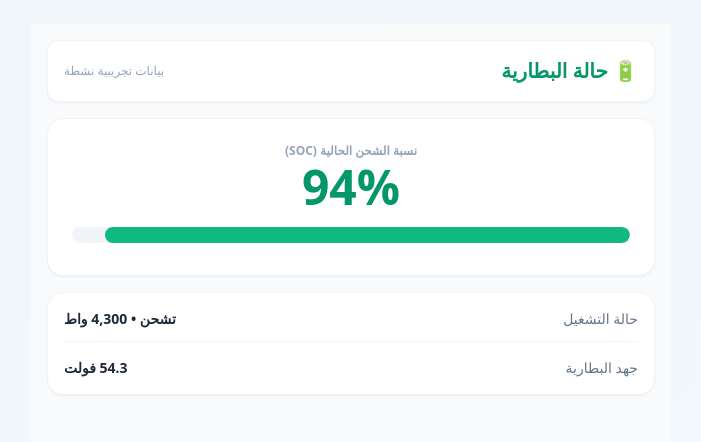
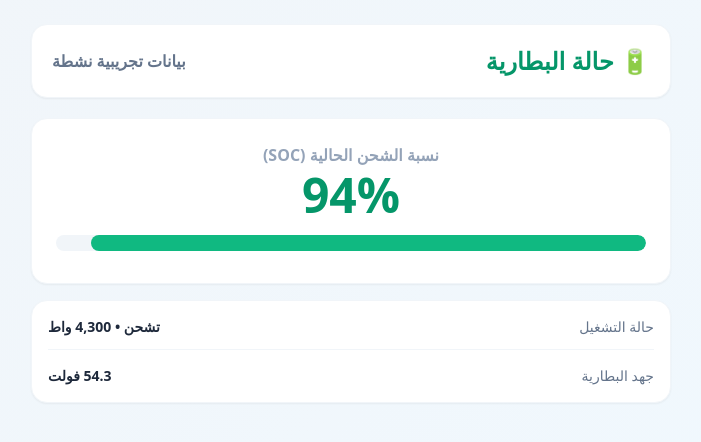
Before and after one commit to mahmoudbir-glitch/Shamsak, a Next.js app: page /battery in a window 1280 px wide. Shown: the top 442 px of the page, without its empty margins (289-990 px from the left). Built offline with nearby package versions, Linux system fonts and the light colour scheme.

Commit message:
style: standardize battery page typography

```diff
--- a/src/app/battery/page.tsx
+++ b/src/app/battery/page.tsx
@@ -9,14 +9,14 @@ export default function BatteryPage() {
   const [voltage, setVoltage] = useState<number>(54.3);
 
   return (
-    <div className="min-h-screen bg-slate-50 p-4 pb-24 text-right" dir="rtl">
-      <div className="flex justify-between items-center bg-white p-4 rounded-xl shadow-sm mb-4 border border-slate-100">
-        <h1 className="text-xl font-bold text-emerald-600 flex items-center gap-1.5">🔋 حالة البطارية</h1>
-        <div className="text-xs text-slate-400">بيانات تجريبية نشطة</div>
+    <div className="w-full text-right" dir="rtl">
+      <div className="flex justify-between items-center bg-white p-5 rounded-2xl shadow-sm mb-5 border border-slate-100">
+        <h1 className="text-2xl font-extrabold text-emerald-600 flex items-center gap-1.5">🔋 حالة البطارية</h1>
+        <div className="text-base font-semibold text-slate-500">بيانات تجريبية نشطة</div>
       </div>
 
       <div className="bg-white p-6 rounded-2xl shadow-sm border border-slate-100 mb-4 text-center">
-        <span className="text-xs font-bold text-slate-400 block mb-1">نسبة الشحن الحالية (SOC)</span>
+        <span className="text-base font-semibold text-slate-400 block mb-1">نسبة الشحن الحالية (SOC)</span>
         <span className="text-5xl font-black text-emerald-600 block mb-4">{soc}%</span>
         <div className="w-full h-4 rounded-full bg-slate-100 overflow-hidden mb-2">
           <div className="bg-emerald-500 h-full rounded-full transition-all duration-500" style={{ width: `${soc}%` }}></div>
@@ -26,7 +26,7 @@ export default function BatteryPage() {
       <div className="bg-white p-4 rounded-2xl shadow-sm border border-slate-100 mb-6 space-y-4">
         <div className="flex justify-between items-center border-b border-slate-100 pb-3 text-sm">
           <span className="text-slate-500">حالة التشغيل</span>
-          <span className="font-bold text-slate-800">{batteryStatus} • {chargePower.toLocaleString()} واط</span>
+          <span className="font-semibold text-slate-800">{batteryStatus} • {chargePower.toLocaleString()} واط</span>
         </div>
         <div className="flex justify-between items-center text-sm">
           <span className="text-slate-500">جهد البطارية</span>
```
